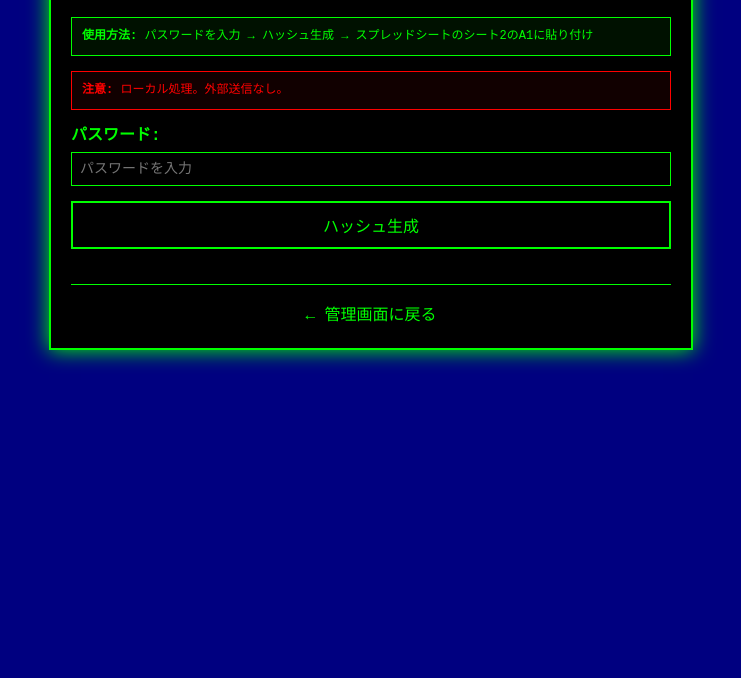
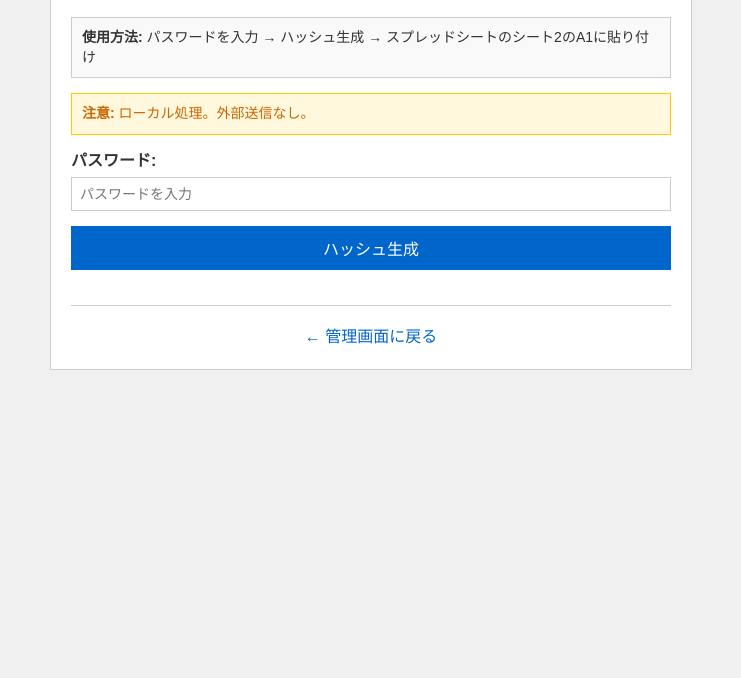
Before and after one commit to akt-kosamura/kosamura, a plain HTML site: page password-generator.html in a window 1280 px wide. Shown: the part 122-800 px from the top of the page, without its empty margins (269-1010 px from the left). Drawn offline with Linux system fonts and the light colour scheme.

Commit message:
Update password-generator.html

```diff
--- a/password-generator.html
+++ b/password-generator.html
@@ -6,26 +6,24 @@
   <meta name="viewport" content="width=device-width, initial-scale=1.0">
   <style>
     body {
-      font-family: 'Courier New', monospace;
-      margin: 0;
-      padding: 20px;
-      background: #000080;
-      color: #00ff00;
+      font-family: Arial, sans-serif;
+      margin: 20px;
+      background: #f0f0f0;
+      color: #333;
       line-height: 1.4;
     }
     .container {
       max-width: 600px;
       margin: 0 auto;
-      background: #000000;
-      border: 2px solid #00ff00;
+      background: #ffffff;
+      border: 1px solid #ccc;
       padding: 20px;
-      box-shadow: 0 0 20px #00ff00;
     }
     h1 {
       text-align: center;
       margin-bottom: 20px;
-      text-shadow: 0 0 10px #00ff00;
-      border-bottom: 1px solid #00ff00;
+      color: #333;
+      border-bottom: 2px solid #0066cc;
       padding-bottom: 10px;
     }
     .form-group {
@@ -35,84 +33,75 @@
       display: block;
       margin-bottom: 5px;
       font-weight: bold;
+      color: #333;
     }
     input[type="password"] {
       width: 100%;
       padding: 8px;
-      background: #000000;
-      border: 1px solid #00ff00;
-      color: #00ff00;
-      font-family: 'Courier New', monospace;
+      border: 1px solid #ccc;
       font-size: 14px;
       box-sizing: border-box;
     }
     input[type="password"]:focus {
+      border-color: #0066cc;
       outline: none;
-      border-color: #ffff00;
-      box-shadow: 0 0 10px #ffff00;
     }
     button {
       width: 100%;
       padding: 10px;
-      background: #000000;
-      color: #00ff00;
-      border: 2px solid #00ff00;
-      font-family: 'Courier New', monospace;
+      background: #0066cc;
+      color: white;
+      border: none;
       font-size: 16px;
       cursor: pointer;
       margin-bottom: 15px;
-      text-transform: uppercase;
     }
     button:hover {
-      background: #00ff00;
-      color: #000000;
-      box-shadow: 0 0 15px #00ff00;
+      background: #0052a3;
     }
     .result {
-      border: 1px solid #00ff00;
+      border: 1px solid #ccc;
       padding: 15px;
       margin-top: 15px;
-      background: #001100;
+      background: #f9f9f9;
     }
     .hash-display {
-      font-family: 'Courier New', monospace;
-      background: #000000;
+      font-family: monospace;
+      background: #f0f0f0;
       padding: 10px;
-      border: 1px solid #00ff00;
+      border: 1px solid #ccc;
       word-break: break-all;
       margin-top: 10px;
       font-size: 12px;
-      color: #ffff00;
     }
     .instructions {
-      border: 1px solid #00ff00;
+      border: 1px solid #ccc;
       padding: 10px;
       margin-bottom: 15px;
-      background: #001100;
-      font-size: 12px;
+      background: #f9f9f9;
+      font-size: 14px;
     }
     .warning {
-      border: 1px solid #ff0000;
-      color: #ff0000;
+      border: 1px solid #ffcc00;
+      color: #cc6600;
       padding: 10px;
       margin-bottom: 15px;
-      background: #110000;
-      font-size: 12px;
+      background: #fff8dc;
+      font-size: 14px;
     }
     .nav-links {
       text-align: center;
       margin-top: 20px;
       padding-top: 20px;
-      border-top: 1px solid #00ff00;
+      border-top: 1px solid #ccc;
     }
     .nav-links a {
-      color: #00ff00;
+      color: #0066cc;
       text-decoration: none;
       margin: 0 10px;
     }
     .nav-links a:hover {
-      color: #ffff00;
-      text-shadow: 0 0 5px #ffff00;
+      text-decoration: underline;
     }
   </style>
 </head>
```
